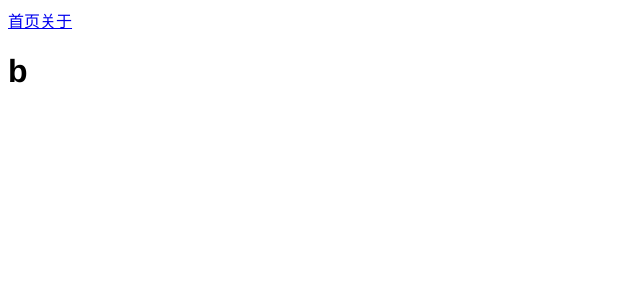
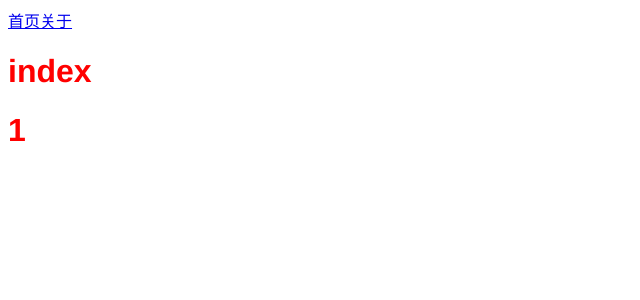
Before and after one commit to shabbyaaa/F2E, a Vue app in the folder vue-test/: page / in a window 1280 px wide. Shown: the top 300 px of the page, without its empty margins (0-640 px from the left). Built offline with nearby package versions, Linux system fonts and the light colour scheme.

Commit message:
feat: update file

```diff
--- /dev/null
+++ b/vue-test/src/components/TodoList2.vue
@@ -0,0 +1,21 @@
+<template>
+  <div>
+    <h1 @click="add">{{ count }}</h1>
+  </div>
+</template>
+
+<script setup>
+import { ref } from 'vue'
+
+let count = ref(1)
+
+function add() {
+  count.value++
+}
+</script>
+
+<style>
+h1 {
+  color: red;
+}
+</style>
--- a/vue-test/src/pages/home.vue
+++ b/vue-test/src/pages/home.vue
@@ -1,3 +1,8 @@
 <template>
-  <h1>b</h1>
+  <h1>index</h1>
+  <TodoList2 />
 </template>
+
+<script setup>
+import TodoList2 from '../components/TodoList2.vue'
+</script>
```
Also changed, not shown: vue-test/src/App.vue (line endings or trailing spaces), vue-test/src/components/TodoList.vue (renamed from vue-test/src/container/TodoList.vue).
